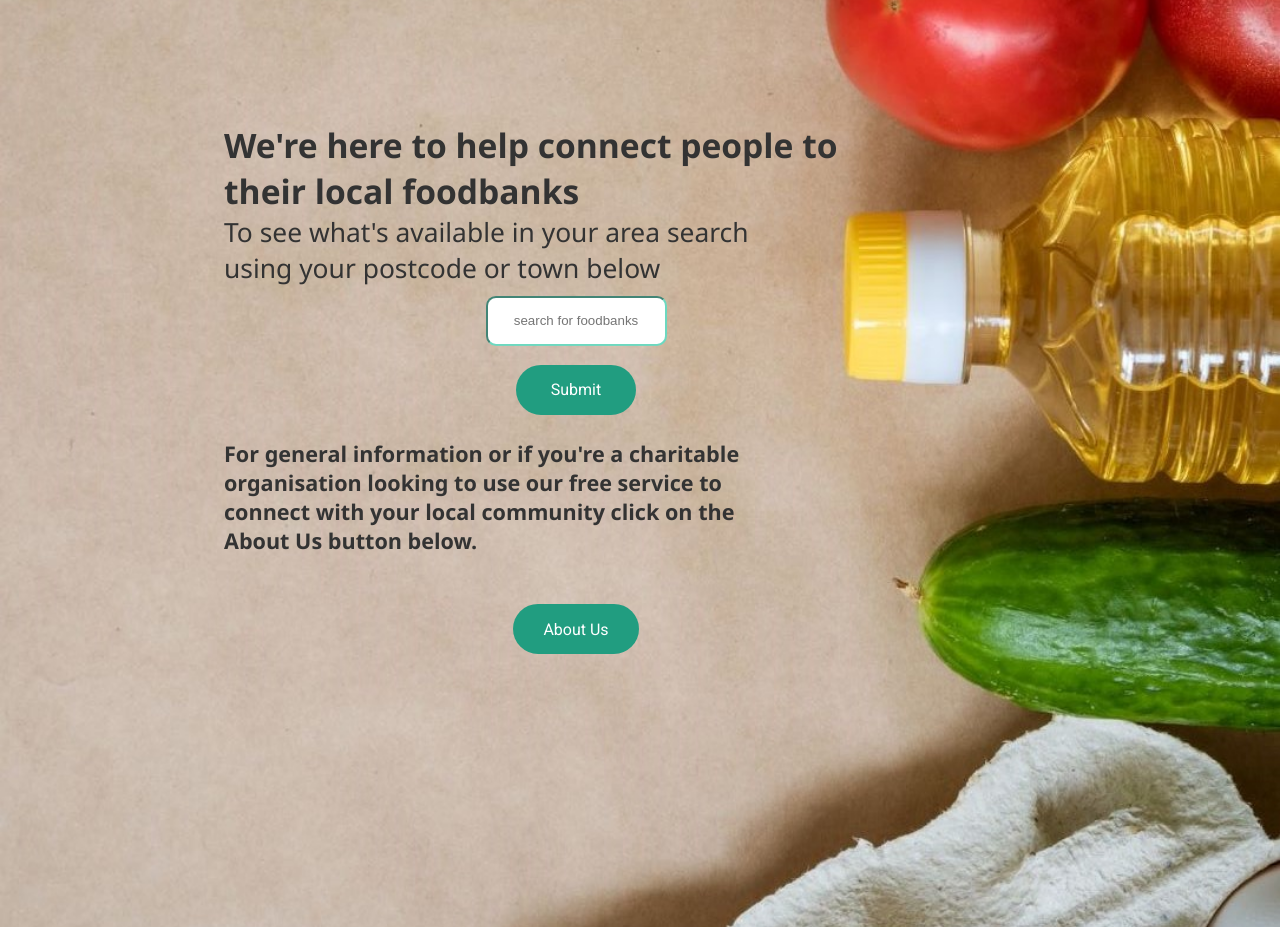
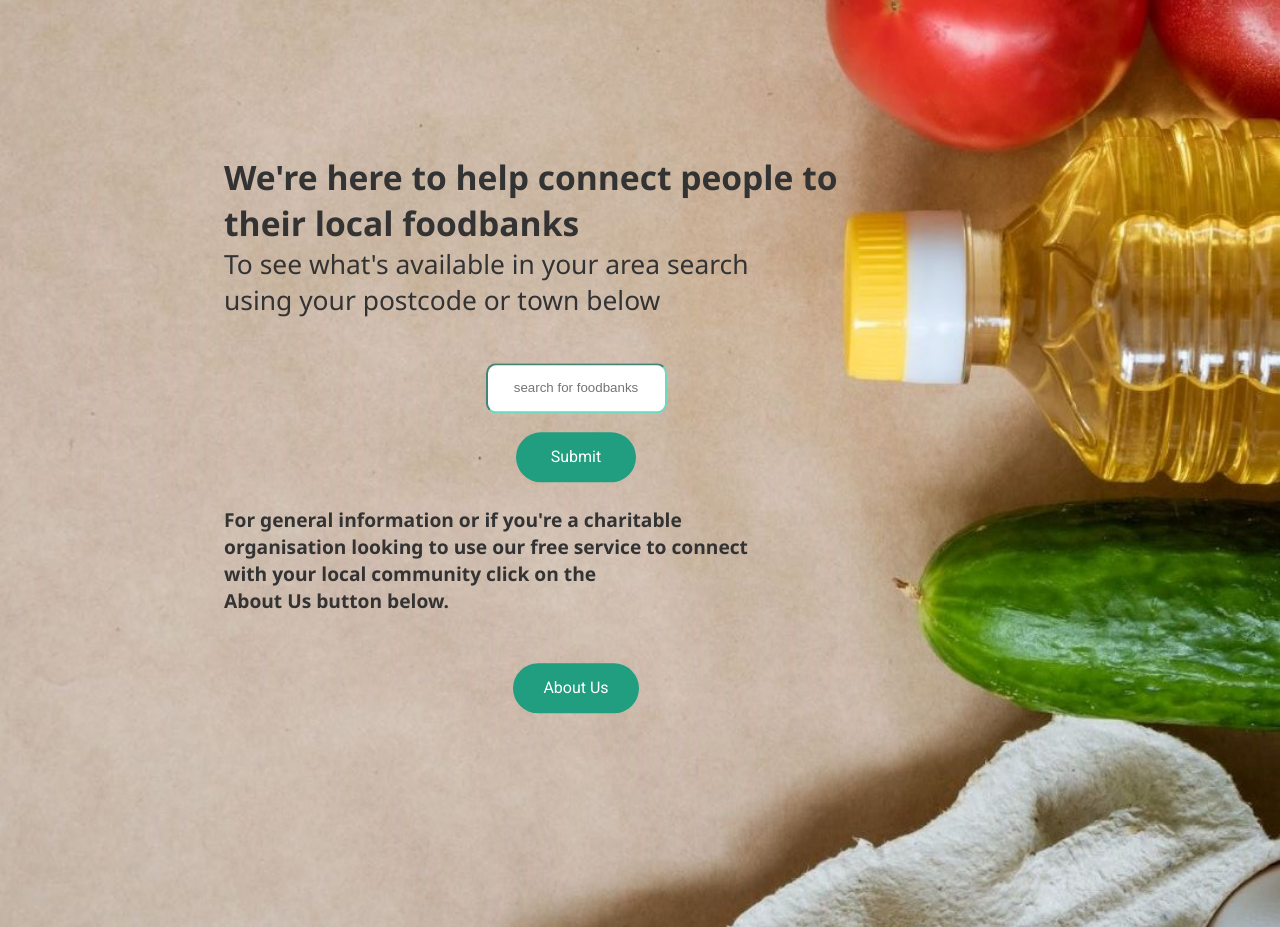
Before and after one commit to SchoolOfCode/final-project_front-end-jazzy-code-superheros, a React (Create React App) app: page / in a window 1280 px wide. Shown: the part 860-1787 px from the top of the page. Built offline with nearby package versions, Linux system fonts and the light colour scheme; no server answers.

Commit message:
text weight and placement adjusted

```diff
--- a/src/Components/LandingPage/index.js
+++ b/src/Components/LandingPage/index.js
@@ -30,16 +30,18 @@ const LandingPage = ({
             To see what's available in your area search using your postcode or
             town below
           </p>
+          <div className="input-box">
             <Input
               handleClick={handleClick}
               handleChange={handleChange}
               handleEnter={handleEnter}
               className="input-landing"
             />
+          </div>
           <h2 className="h2-landing">
             For general information or if you're a charitable organisation
             looking to use our free service to connect with your local community
-            click on the About Us button below.
+            click on the<br></br> About Us button below.
           </h2>
           <div className="about-button">
             <Button
--- a/src/Components/LandingPage/styles.css
+++ b/src/Components/LandingPage/styles.css
@@ -70,7 +70,7 @@ html {
 .landing-text {
     font-family: 'Segoe UI', Tahoma, Geneva, Verdana, sans-serif;
     position: absolute;
-    top: 55%;
+    top: 57%;
     left: 45%;
     transform: translate(-50%, -50%);
     color:  #333333;
@@ -96,13 +96,14 @@ html {
 
 .h2-landing {
     text-align: start;
-    font-size: 0.9em;
+    font-size: 0.8em;
     color:  #333333;
     width: 80%;
     animation: fadeIn 4s;
 }
 
-Input {
+.input-box {
+    padding-top: 5%;
     animation: fadeIn 5s;
 }
 .about-button {
@@ -140,7 +141,7 @@ Input {
     100% { opacity: 1; }
   }
 
-  .search-results {
+.search-results {
     margin-top: 30px;
     margin-bottom: 20px;
     width: 90%;
@@ -154,6 +155,7 @@ Input {
     background-color: #cfcfcf;
     text-align: center;
 }
+
 .search-results-container {
     padding-bottom: 5px;
 }
```
Lines whose indentation alone changed are shown as unchanged.
